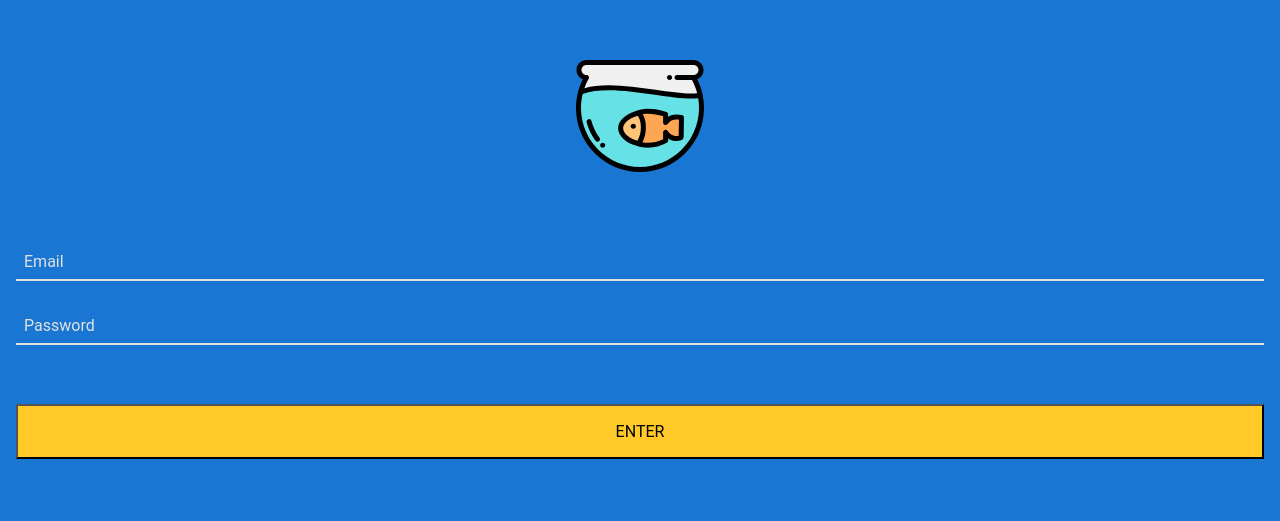
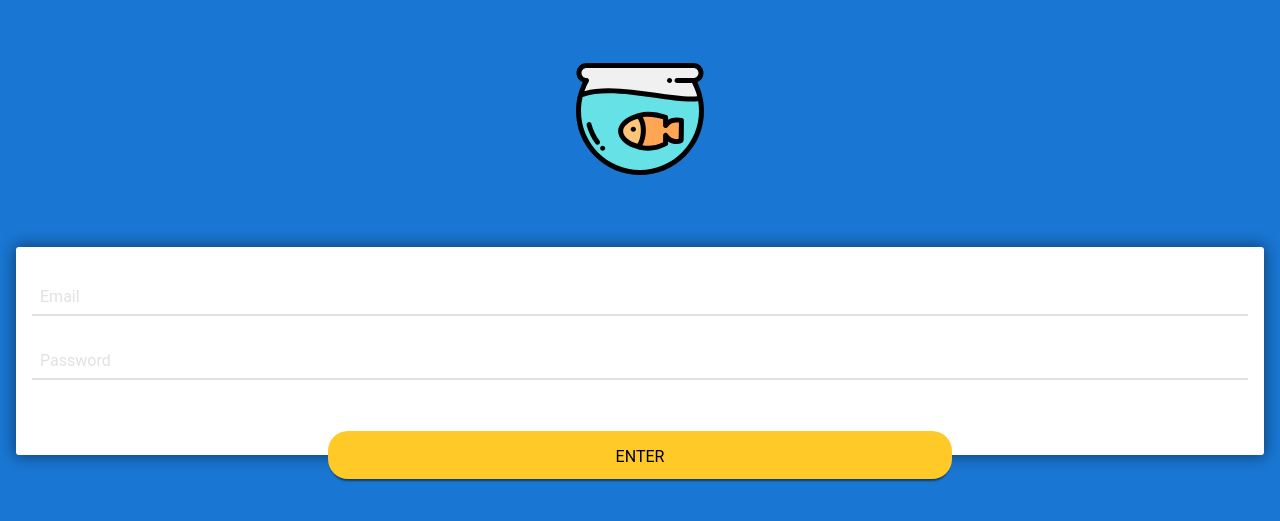
Before and after one commit to sergivillar/aquarium, a React (Create React App) app in the folder packages/client/: page / in a window 1280 px wide. Shown: the part 145-666 px from the top of the page. Built offline with nearby package versions, Linux system fonts and the light colour scheme; the HTML template or start-up script is replaced by a standard one.

Commit message:
refactor login

```diff
--- a/packages/client/src/components/Input.tsx
+++ b/packages/client/src/components/Input.tsx
@@ -20,7 +20,6 @@ const Input = styled.input`
     border: none;
     border-bottom: 2px solid ${(props: InputProps) => (props.errorMessage ? ERROR : GREY_LIGTH)};
     background-color: inherit;
-    color: white;
 
     ::placeholder {
         color: ${GREY_LIGTH};
@@ -53,7 +52,7 @@ const ErrorMessageContainer = styled.div`
 `;
 
 const ErrorMessage = styled.p`
-    color: ${SECONDARY_DARK};
+    color: ${ERROR};
     width: 100%;
     margin: 0;
     font-size: 0.7rem;
--- a/packages/client/src/components/Login.tsx
+++ b/packages/client/src/components/Login.tsx
@@ -3,7 +3,7 @@ import styled from 'styled-components/macro';
 import icon from '../assets/icons/fish-tank.svg';
 import Spinner from './Spinner';
 import Input from './Input';
-import {SECONDARY, ERROR} from '../constants/colors';
+import {SECONDARY, DISABLE} from '../constants/colors';
 import api from '../api';
 
 const LoginContainer = styled.div`
@@ -13,6 +13,18 @@ const LoginContainer = styled.div`
     align-items: center;
     flex-direction: column;
     padding: 0 16px;
+`;
+
+const Card = styled.div`
+    position: relative;
+    width: 100%;
+    padding: 32px 16px 48px 16px;
+    border-radius: 3px;
+    background-color: white;
+    box-shadow: 0px 0px 15px 1px #0000007a;
+    display: flex;
+    flex-direction: column;
+    align-items: center;
 
     & > div {
         margin-bottom: 24px;
@@ -25,19 +37,24 @@ const Logo = styled.img`
 `;
 
 const Button = styled.button`
-    width: 100%;
+    font-size: 1rem;
+    position: absolute;
+    border: none;
+    border-radius: 20px;
+    height: 48px;
+    bottom: -24px;
+    width: 50%;
     padding: 16px;
     background-color: ${SECONDARY};
     text-transform: uppercase;
-    font-size: 1rem;
-    margin-top: 32px;
+    box-shadow: 0 4px 2px -2px #0000007a;
 
     :focus {
         outline: none;
     }
 
     &:disabled {
-        opacity: 0.5;
+        background-color: ${DISABLE};
     }
 `;
 
@@ -102,6 +119,7 @@ const Login = () => {
             {isLogging && <Spinner />}
             <LoginContainer>
                 <Logo src={icon} />
+                <Card>
                     <Input
                         value={email}
                         type="text"
@@ -119,6 +137,7 @@ const Login = () => {
                     <Button disabled={isInvalidLogin} onClick={submitLogin}>
                         Enter
                     </Button>
+                </Card>
             </LoginContainer>
         </>
     );
--- a/packages/client/src/constants/colors.ts
+++ b/packages/client/src/constants/colors.ts
@@ -10,3 +10,4 @@ export const SECONDARY_DARK = '#c79a00';
 export const GREY_LIGTH = '#e1e2e1';
 
 export const ERROR = '#d32f2f';
+export const DISABLE = '#dcdcdc';
```
Lines whose indentation alone changed are shown as unchanged.
